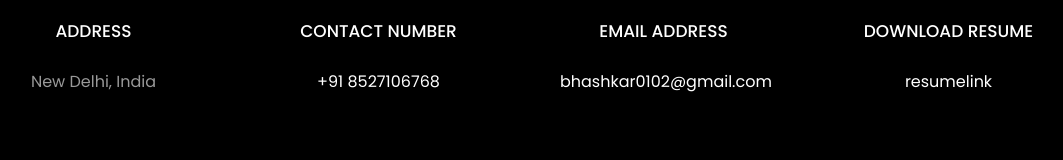
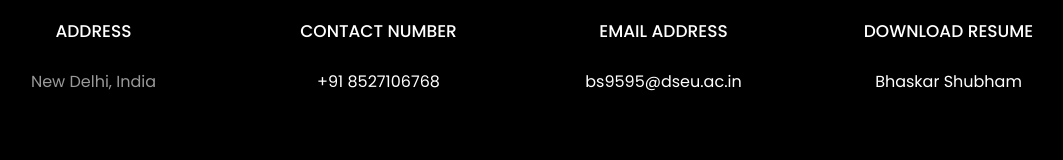
Before and after one commit to BhaskarShubham0102/BhaskarShubham0102.github.io, a plain HTML site: page index.html in a window 1280 px wide. Shown: the part 3518-3678 px from the top of the page, without its empty margins (119-1182 px from the left). Drawn offline with Linux system fonts and the light colour scheme; files whose address does not match are found by name.

Commit message:
Update index.html

```diff
--- a/index.html
+++ b/index.html
@@ -425,7 +425,7 @@
           			<span class="icon-paper-plane"></span>
           		</div>
           		<h3 class="mb-4">Email Address</h3>
-	            <p><a href="mailto:bs9595@dseu.ac.in">bhashkar0102@gmail.com</a></p>
+	            <p><a href="mailto:bs9595@dseu.ac.in">bs9595@dseu.ac.in</a></p>
 	          </div>
           </div>
           <div class="col-md-6 col-lg-3 d-flex ftco-animate">
@@ -434,7 +434,7 @@
           			<span class="icon-globe"></span>
           		</div>
           		<h3 class="mb-4">Download Resume</h3>
-	            <p><a href="https://drive.google.com/file/d/1YUC5Tkjz-76Jn6HTClNh5n7Jnxicqzob/view?usp=sharing">resumelink</a></p>
+	            <p><a href="https://drive.google.com/file/d/1YUC5Tkjz-76Jn6HTClNh5n7Jnxicqzob/view?usp=sharing">Bhaskar Shubham</a></p>
 	          </div>
           </div>
 
```
